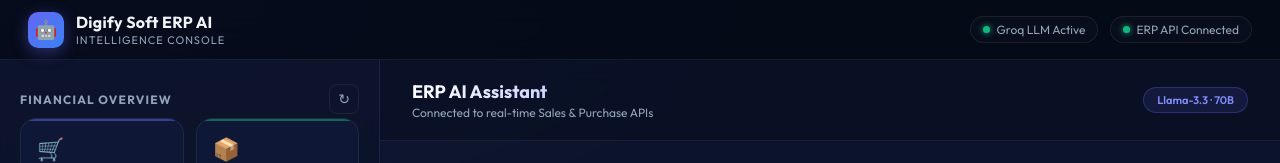
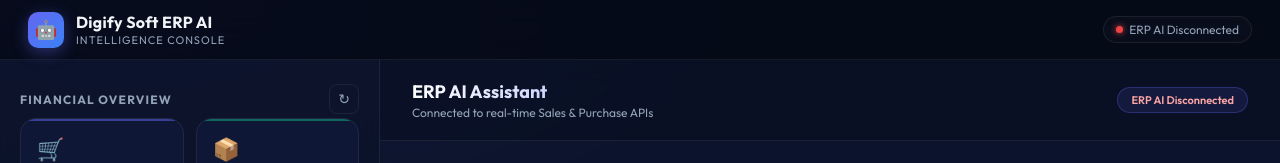
Before and after one commit to sharmakush2003/ERP-Chatbot, a website: page public/index.html in a window 1280 px wide. Both pictures are taken after a click on the button "Refresh Data". Shown: the top 163 px of the page. Drawn offline with Linux system fonts and the light colour scheme; no server answers.

Commit message:
Fix refresh spinning bug and update status badges to ERP AI Connected / Disconnected

```diff
--- a/public/index.html
+++ b/public/index.html
@@ -411,13 +411,9 @@
       </div>
     </div>
     <div class="nav-right">
-      <div class="status-badge" id="llmBadge">
-        <div class="status-dot"></div>
-        <span>Groq LLM Active</span>
-      </div>
-      <div class="status-badge" id="apiBadge">
-        <div class="status-dot"></div>
-        <span>ERP API Connected</span>
+      <div class="status-badge" id="apiStatusBadge">
+        <div class="status-dot" id="statusDot"></div>
+        <span id="statusText">ERP AI Connected</span>
       </div>
     </div>
   </nav>
@@ -493,7 +489,7 @@
           <h1>ERP AI Assistant</h1>
           <p>Connected to real-time Sales & Purchase APIs</p>
         </div>
-        <span class="header-badge">Llama-3.3 · 70B</span>
+        <span class="header-badge" id="headerBadge">ERP AI Connected</span>
       </div>
 
       <div class="chat-body" id="chatBody">
@@ -550,10 +546,14 @@
 
     // ── KPI LOADER ────────────────────────────────
     async function loadSummary() {
+      const statusDot   = document.getElementById('statusDot');
+      const statusText  = document.getElementById('statusText');
+      const headerBadge = document.getElementById('headerBadge');
+
       try {
         const res  = await fetch('/api/summary');
         const json = await res.json();
-        if (json.status !== 'ok') return;
+        if (json.status !== 'ok') throw new Error('API Error');
         const { sales, purchases } = json.data;
 
         const fmt = (n) => '₹' + Number(n).toLocaleString('en-IN', { maximumFractionDigits: 0 });
@@ -566,20 +566,33 @@
 
         const avg = sales.totalInvoices > 0 ? (sales.totalAmount / sales.totalInvoices) : 0;
         document.getElementById('kpiAvgSale').textContent = fmt(avg);
+
+        if (statusDot) { statusDot.style.background = '#10b981'; statusDot.style.boxShadow = '0 0 6px #10b981'; }
+        if (statusText) statusText.textContent = 'ERP AI Connected';
+        if (headerBadge) { headerBadge.textContent = 'ERP AI Connected'; headerBadge.style.color = '#a5b4fc'; }
       } catch (e) {
         console.error('Summary load failed:', e);
+        if (statusDot) { statusDot.style.background = '#ef4444'; statusDot.style.boxShadow = '0 0 6px #ef4444'; }
+        if (statusText) statusText.textContent = 'ERP AI Disconnected';
+        if (headerBadge) { headerBadge.textContent = 'ERP AI Disconnected'; headerBadge.style.color = '#fca5a5'; }
       }
     }
 
     // ── REFRESH ───────────────────────────────────
     async function refreshData() {
       const btn = document.getElementById('refreshBtn');
+      if (btn.classList.contains('spinning')) return;
       btn.classList.add('spinning');
       try {
-        await fetch('/api/refresh', { method: 'POST' });
+        const res = await fetch('/api/refresh', { method: 'POST' });
+        await res.json();
         await loadSummary();
+      } catch (e) {
+        console.error('Refresh error:', e);
       } finally {
-        btn.classList.remove('spinning');
+        setTimeout(() => {
+          btn.classList.remove('spinning');
+        }, 500);
       }
     }
 
```
